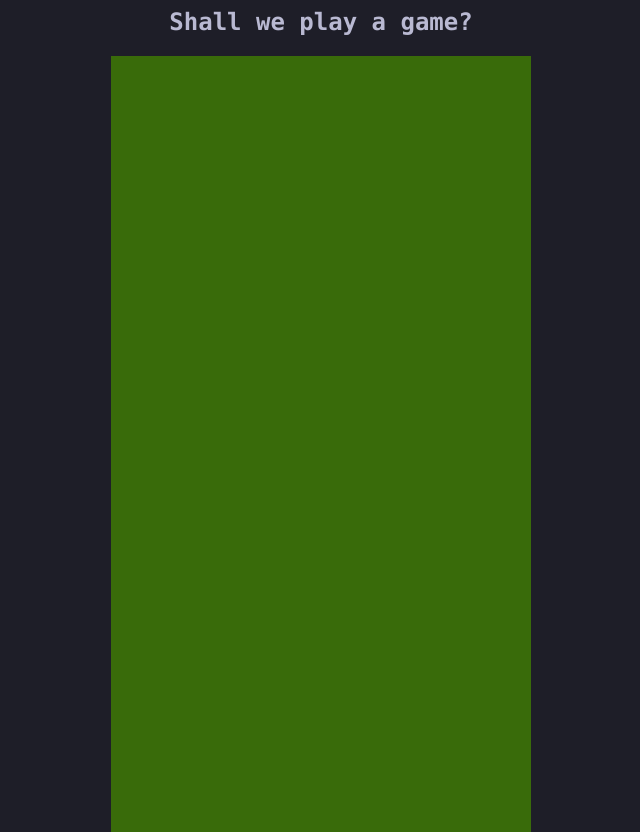
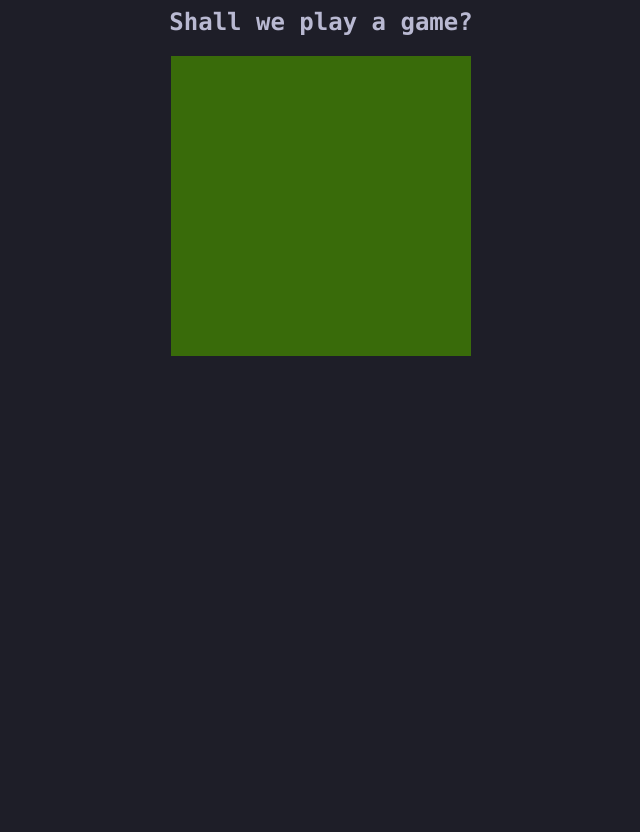
Before and after one commit to citygent/W1Weekend---TTT, a plain HTML site: page index.html in a window 1280 px wide. Shown: the whole page, without its empty margins (319-959 px from the left). Drawn offline with Linux system fonts and the light colour scheme.

Commit message:
i r stoopid

```diff
--- a/index.html
+++ b/index.html
@@ -8,17 +8,18 @@
 </head>
 <body>
   <h2>Shall we play a game?</h2>
-  <div id="Board">
+<div id = "inception">
+  <div id="board">
     <div id="r1"class="row">
-      <div id= "r1-c1" class="col c1"></div><div id= "r1-c2" class="col c2"></div><div id= "r1-c3" class="col c3"></div>
+      <div id= "r1c1" class="col c1"></div><div id= "r1c2" class="col c2"></div><div id= "r1c3" class="col c3"></div>
     </div>
     <div id="r2"class="row">
-      <div id= "r2-c1" class="col c1"></div><div id= "r2-c2" class="col c2"></div><div id= "r2-c3" class="col c3"></div>
+      <div id= "r2c1" class="col c1"></div><div id= "r2c2" class="col c2"></div><div id= "r2c3" class="col c3"></div>
     </div>
     <div id="r3"class="row">
-      <div id= "r3-c1" class="col c1"></div><div id= "r3-c2" class="col c2"></div><div id= "r3-c3" class="col c3"></div>
+      <div id= "r3c1" class="col c1"></div><div id= "r3c2" class="col c2"></div><div id= "r3c3" class="col c3"></div>
     </div>
-  </div>
+  </div></div>
 </body>
 <script type="text/javascript" src="main.js"></script>
 </html>
--- a/main.js
+++ b/main.js
@@ -42,10 +42,13 @@ var counter = 0;
 function turn() {
   if (counter%2===0) {
     var player = 'X';
-    placeMove(player)
+    placeMove(player);
+  } else {
+    var player = 'O';
+    placeMove(player);
   }
 }
 
-function placeMove(player, row, col) {
-  gameBoard[row][col] = player;
+function placeMove(player, this) {
+  this.innerHTML(player);
 }
--- a/style.css
+++ b/style.css
@@ -1,8 +1,9 @@
 /*TicTacToe Styling*/
 
-body {
+html body {
   background-color: rgb(30,30,40);
   font-family: "Lucida Console", Monaco, monospace;
+  height: 100%;
 }
 
 h2 {
@@ -11,14 +12,15 @@ h2 {
 }
 
 #board {
-  max-width: 600px;
-  max-height: 600px;
-  width: 33.3%;
+  max-width: 300px;
+  max-height: 300px;
+  width: 50%;
+  height: 50%; /*potentially use padding bottom here for square?*/
   margin: 0 auto;
 }
 
 .row {
-  height: 33%;
+  height: 33.3%;
   background-color: rgba(200, 0, 0,.5);
 }
 .col {
```
